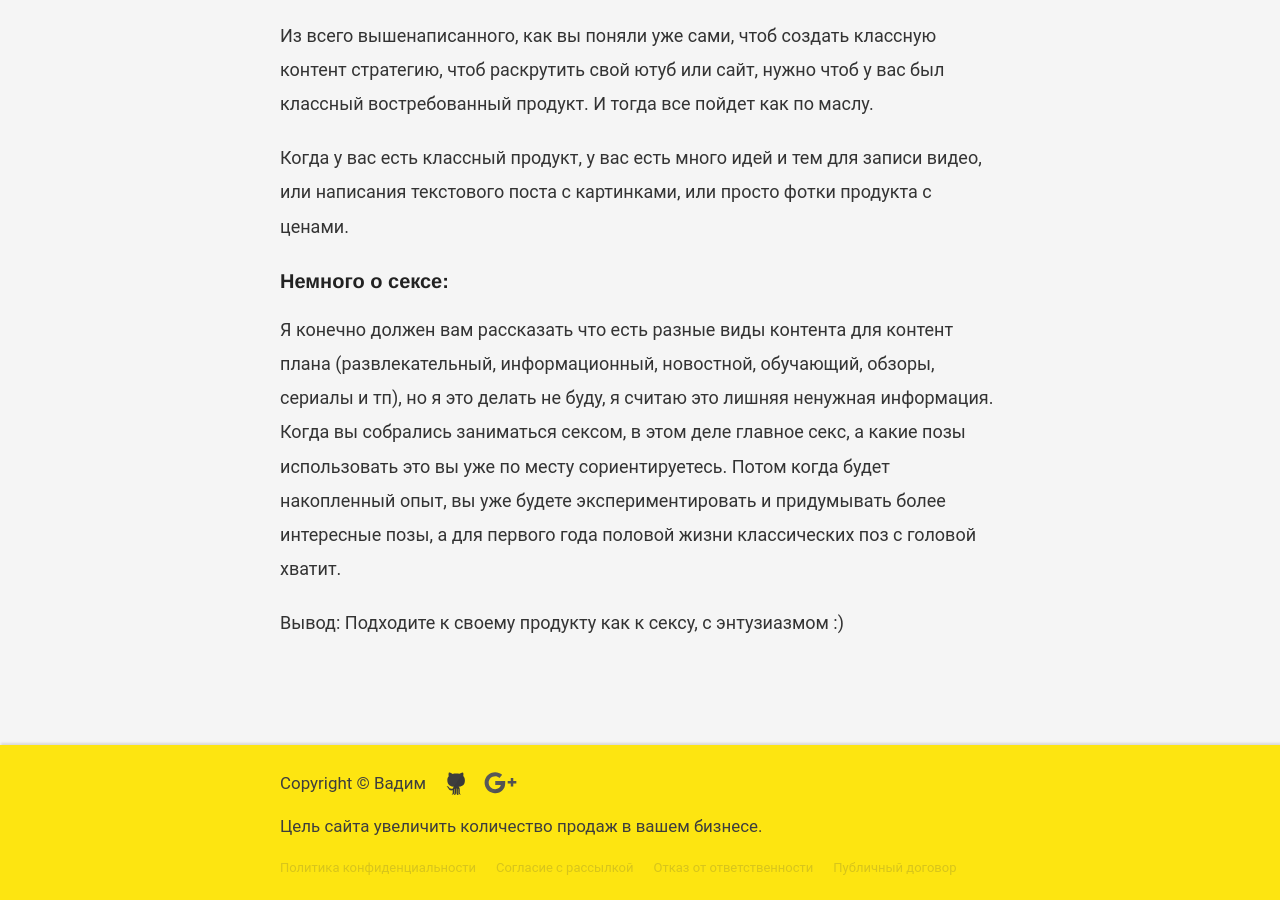
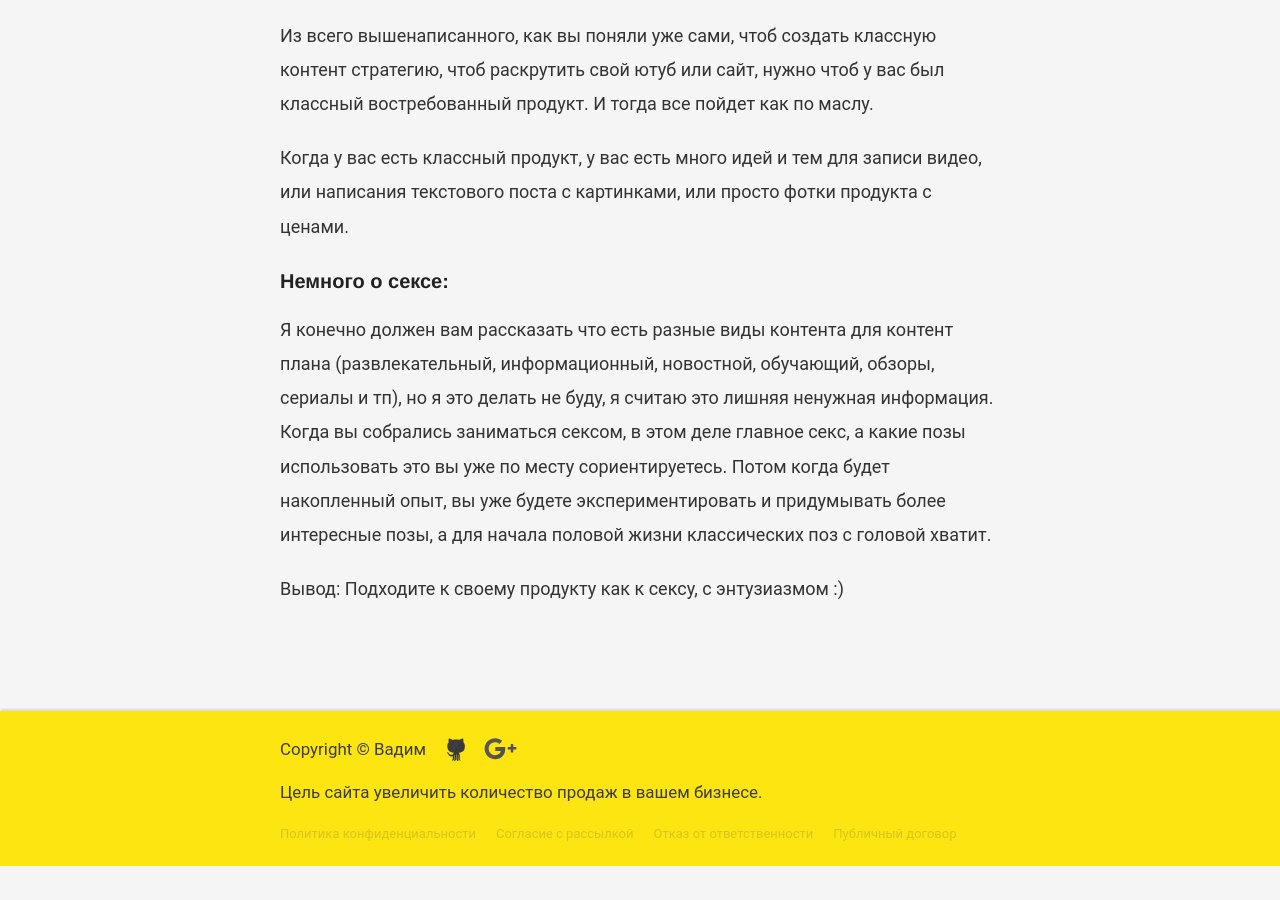
Before and after one commit to VadymVolos/vadymvolos.github.io, a Jekyll site: the page built from _posts/digital-marketing/2017-03-01-сontent-strategy.md, in a window 1280 px wide and 900 px high, scrolled down 1741 px. Built offline with Jekyll 4.4.1, drawn with Linux system fonts in a browser that asks for light colours; nearby versions of some CDN libraries; comment, search, counter and statistics services are not loaded; after the commit the page ends 2607 px from its top, so only the background shows below that.

Commit message:
Update 2017-03-01-сontent-strategy.md

```diff
--- a/_posts/digital-marketing/2017-03-01-сontent-strategy.md
+++ b/_posts/digital-marketing/2017-03-01-сontent-strategy.md
@@ -38,6 +38,6 @@
 
 <h3>Немного о сексе:</h3>
 
-Я конечно должен вам рассказать что есть разные виды контента для контент плана (развлекательный, информационный, новостной, обучающий, обзоры, сериалы и тп), но я это делать не буду, я считаю это лишняя ненужная информация. Когда вы собрались заниматься сексом, в этом деле главное секс, а какие позы использовать это вы уже по месту сориентируетесь. Потом когда будет накопленный опыт, вы уже будете экспериментировать и придумывать более интересные позы, а для первого года половой жизни классических поз с головой хватит.
+Я конечно должен вам рассказать что есть разные виды контента для контент плана (развлекательный, информационный, новостной, обучающий, обзоры, сериалы и тп), но я это делать не буду, я считаю это лишняя ненужная информация. Когда вы собрались заниматься сексом, в этом деле главное секс, а какие позы использовать это вы уже по месту сориентируетесь. Потом когда будет накопленный опыт, вы уже будете экспериментировать и придумывать более интересные позы, а для начала половой жизни классических поз с головой хватит.
 
 Вывод: Подходите к своему продукту как к сексу, с энтузиазмом :)
```
